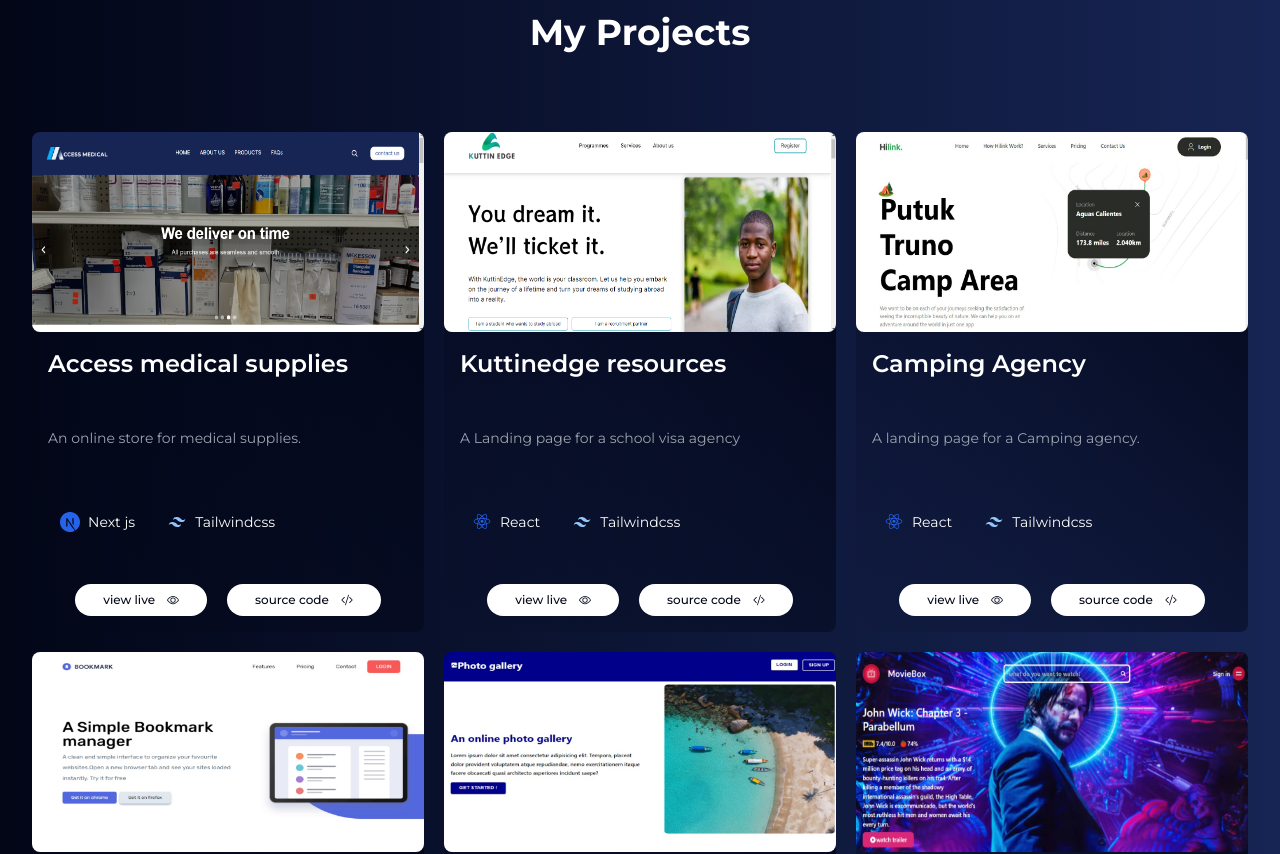
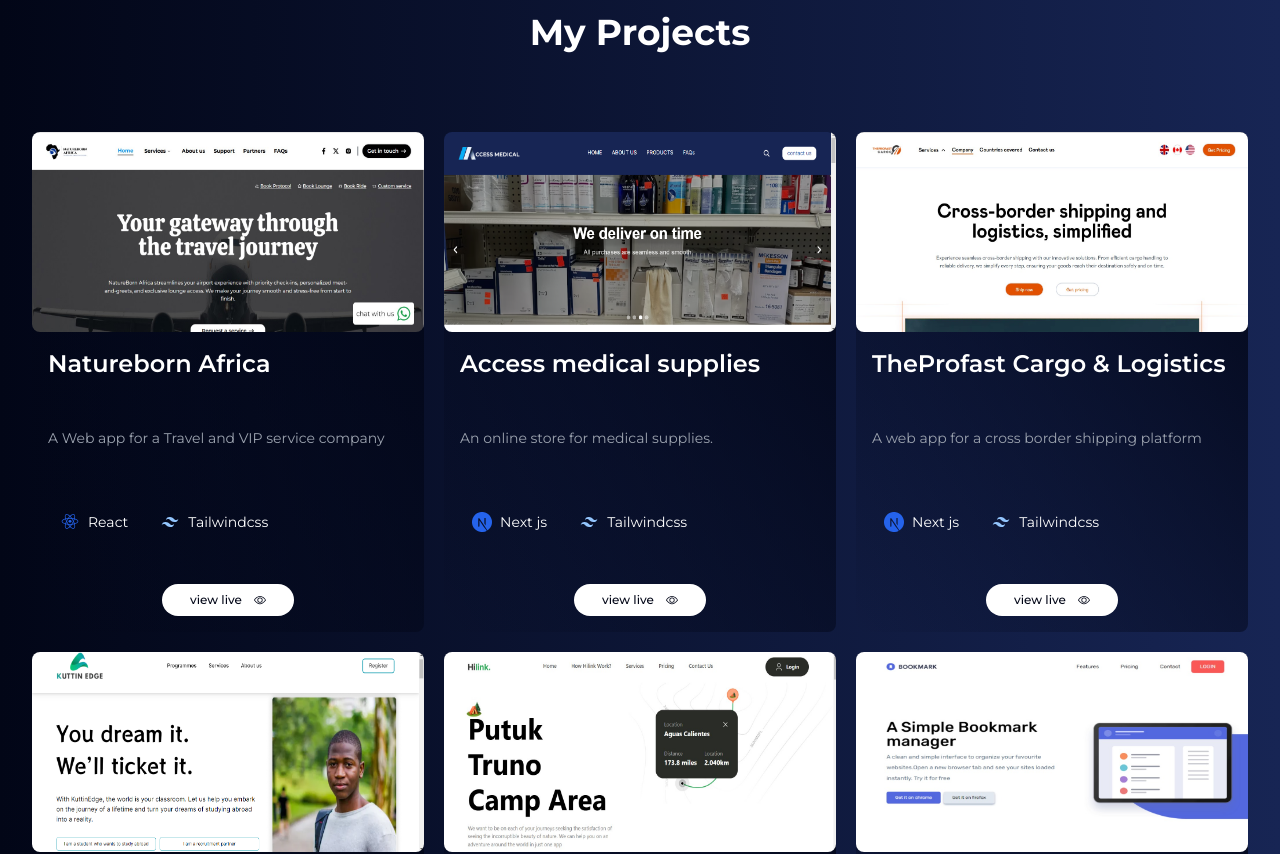
Before and after one commit to WilsonTomisin/personal-portfolio, a React (Create React App) app: page / in a window 1280 px wide. Shown: the part 1300-2154 px from the top of the page. Built offline with nearby package versions, Linux system fonts and the light colour scheme.

Commit message:
working on the projects card

```diff
--- a/src/components/ProjectCard.jsx
+++ b/src/components/ProjectCard.jsx
@@ -4,7 +4,7 @@ import { Link } from 'react-router-dom';
 import { motion } from 'framer-motion';
 
 
-export const ProjectCard = ({url,title,description,stack, key, liveURL,repo}) => {
+export const ProjectCard = ({url,title,description,stack, key, liveURL,repo, isPublic}) => {
     // let newKey = key/50
   return (
     <div  key={key} className=' h-[700px] md:h-[500px] w-auto cursor-pointer text-white bg-gradient-to-tr from-transparent to-slate-950 rounded-lg duration-500 transition-all ease-in-out hover:scale-95 '>
@@ -33,10 +33,13 @@ export const ProjectCard = ({url,title,description,stack, key, liveURL,repo}) =>
                     <span>view live</span>
                     <BsEye/>
                 </Link>
-                <Link to={repo} className=' flex items-center gap-3 bg-white text-slate-950 rounded-2xl  px-7 py-2  transition-all duration-700 ease-in-out hover:bg-transparent hover:text-white'>
-                    <span>source code</span>
-                    <BsCodeSlash/>
-                </Link>
+                {
+                    isPublic &&
+                    <Link to={repo} className=' flex items-center gap-3 bg-white text-slate-950 rounded-2xl  px-7 py-2  transition-all duration-700 ease-in-out hover:bg-transparent hover:text-white'>
+                        <span>source code</span>
+                        <BsCodeSlash/>
+                    </Link>
+                }
 
 
             </div>
--- a/src/components/ProjectSection.jsx
+++ b/src/components/ProjectSection.jsx
@@ -8,7 +8,9 @@ import image5 from '../assets/project5.jpeg';
 import image6 from '../assets/project6.jpeg';
 import image7 from '../assets/project7.png';
 import image8 from '../assets/project8.png'
-import campPrj from "../assets/camp-image.jpg"
+import campPrj from "../assets/camp-image.jpg";
+import theProfast from "../assets/theprofast.jpg";
+import natureborn from "../assets/natureborn.jpg"
 import { SiJavascript,  SiMui} from 'react-icons/si';
 import {AiFillHtml5} from 'react-icons/ai'
 import { BiLogoCss3 ,BiLogoTailwindCss,BiLogoReact, BiLogoFirebase} from 'react-icons/bi';
@@ -23,6 +25,20 @@ export const ProjectSection = () => {
 
     const Project_Data = [
         {
+            // id:300,
+            path: natureborn,
+            title: 'Natureborn Africa ',
+            liveURL:'https://natureborn-africa.vercel.app/',
+            repo:'https://github.com/WilsonTomisin',
+            description: 'A Web app for a Travel and VIP service company',
+            stack:[
+                {name:'React', icon:<BiLogoReact className=' text-blue-600 text-xl '/>},
+                {name:'Tailwindcss',icon:<BiLogoTailwindCss className=' text-blue-300 text-xl'/>},
+
+            ],
+            isPublic:false
+        },
+        {
             // id:100,
             path: image8,
             title: 'Access medical supplies',
@@ -34,7 +50,21 @@ export const ProjectSection = () => {
                 {name:'Tailwindcss',icon:<BiLogoTailwindCss className=' text-blue-300 text-xl'/>},
 
             ],
-            isPrivate: true
+            isPublic: false
+        },
+        {
+            // id:100,
+            path: theProfast,
+            title: 'TheProfast Cargo & Logistics',
+            liveURL:'https://theprofast.netlify.app/',
+            repo:'https://github.com/WilsonTomisin',
+            description: 'A web app for a cross border shipping platform ',
+            stack:[
+                {name:'Next js', icon:<SiNextdotjs className=' text-blue-600 text-xl '/>},
+                {name:'Tailwindcss',icon:<BiLogoTailwindCss className=' text-blue-300 text-xl'/>},
+
+            ],
+            isPublic: false
         },
         {
             // id:200,
@@ -48,7 +78,7 @@ export const ProjectSection = () => {
                 {name:'Tailwindcss',icon:<BiLogoTailwindCss className=' text-blue-300 text-xl'/>},
 
             ],
-            isPrivate:true
+            isPublic:false
         },
         {
             // id:300,
@@ -62,7 +92,7 @@ export const ProjectSection = () => {
                 {name:'Tailwindcss',icon:<BiLogoTailwindCss className=' text-blue-300 text-xl'/>},
 
             ],
-            isPrivate:false
+            isPublic:true
         },
         {
             // id:400,
@@ -76,7 +106,7 @@ export const ProjectSection = () => {
                 {name:'Tailwindcss',icon:<BiLogoTailwindCss className=' text-blue-300 text-xl'/>},
 
             ],
-            isPrivate:false
+            isPublic:true
         },
         {
             // id:400,
@@ -90,7 +120,7 @@ export const ProjectSection = () => {
                 {name:'Tailwindcss', icon:<BiLogoTailwindCss className=' text-blue-300 text-xl'/>},
                 {name:'Firebase', icon:<BiLogoFirebase className=' text-orange-500 text-xl'/>}
             ],
-            isPrivate:false
+            isPublic:true
         },
         {
             // id:500,
@@ -104,7 +134,7 @@ export const ProjectSection = () => {
                 {name:'Tailwindcss', icon:<BiLogoTailwindCss className=' text-blue-300 text-xl'/>},
 
             ],
-            isPrivate:false
+            isPublic:true
         },
         {
             // id:600,
@@ -118,7 +148,7 @@ export const ProjectSection = () => {
                 {name:'CSS',icon:<BiLogoCss3 className=' text-blue-600 text-xl'/>},
                 {name:'Material UI', icon:<SiMui className=' text-blue-600 text-xl'/>}
             ],
-            isPrivate:false
+            isPublic:true
 
         },
         // {
@@ -153,7 +183,7 @@ export const ProjectSection = () => {
     <div >
         <h1 className=' text-center text-4xl font-bold text-white mb-20'>My Projects</h1>
         <div className=' grid grid-cols-1 md:grid-cols-2 lg:grid-cols-3 gap-5'>
-            {Project_Data.map((project)=>{
+            {Project_Data.map((project, index)=>{
 
                 return(
                     <>
@@ -162,7 +192,8 @@ export const ProjectSection = () => {
                         stack={project.stack}
                         liveURL={project.liveURL}
                         repo={project.repo}
-                        key={project.id}
+                        key={index}
+                        isPublic={project.isPublic}
                         />
                     </>
                 )
```
Also changed, not shown: src/assets/natureborn.jpg (added), src/assets/theprofast.jpg (added).
